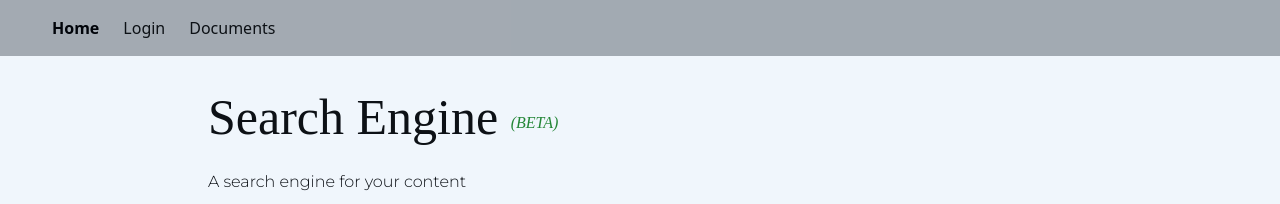
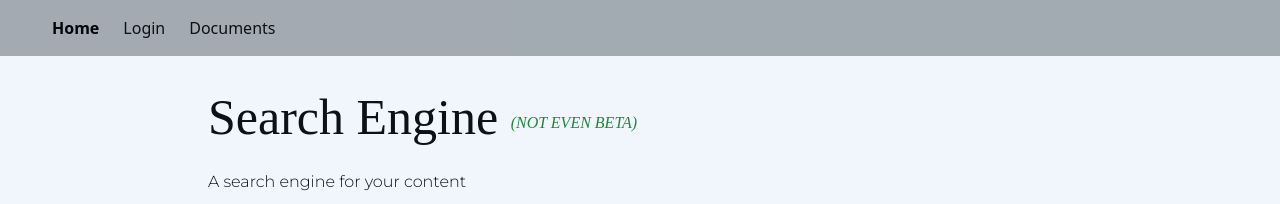
Before and after one commit to darshan-hindocha/search-engine, a Next.js app in the folder frontend/: page / in a window 1280 px wide. Shown: the top 204 px of the page. Built offline with nearby package versions, Linux system fonts and the light colour scheme; a web font is replaced by a local one.

Commit message:
let's make that clear.

```diff
--- a/frontend/pages/index.tsx
+++ b/frontend/pages/index.tsx
@@ -43,7 +43,7 @@ const Home: NextPage = () => {
 
     return (
         <Container>
-            <h1>Search Engine <span className="italic text-green-mid align-middle text-baseDesktop">(BETA)</span></h1>
+            <h1>Search Engine <span className="italic text-green-mid align-middle text-baseDesktop">(NOT EVEN BETA)</span></h1>
 
             <p className="mt-4">
                 A search engine for your content
```
